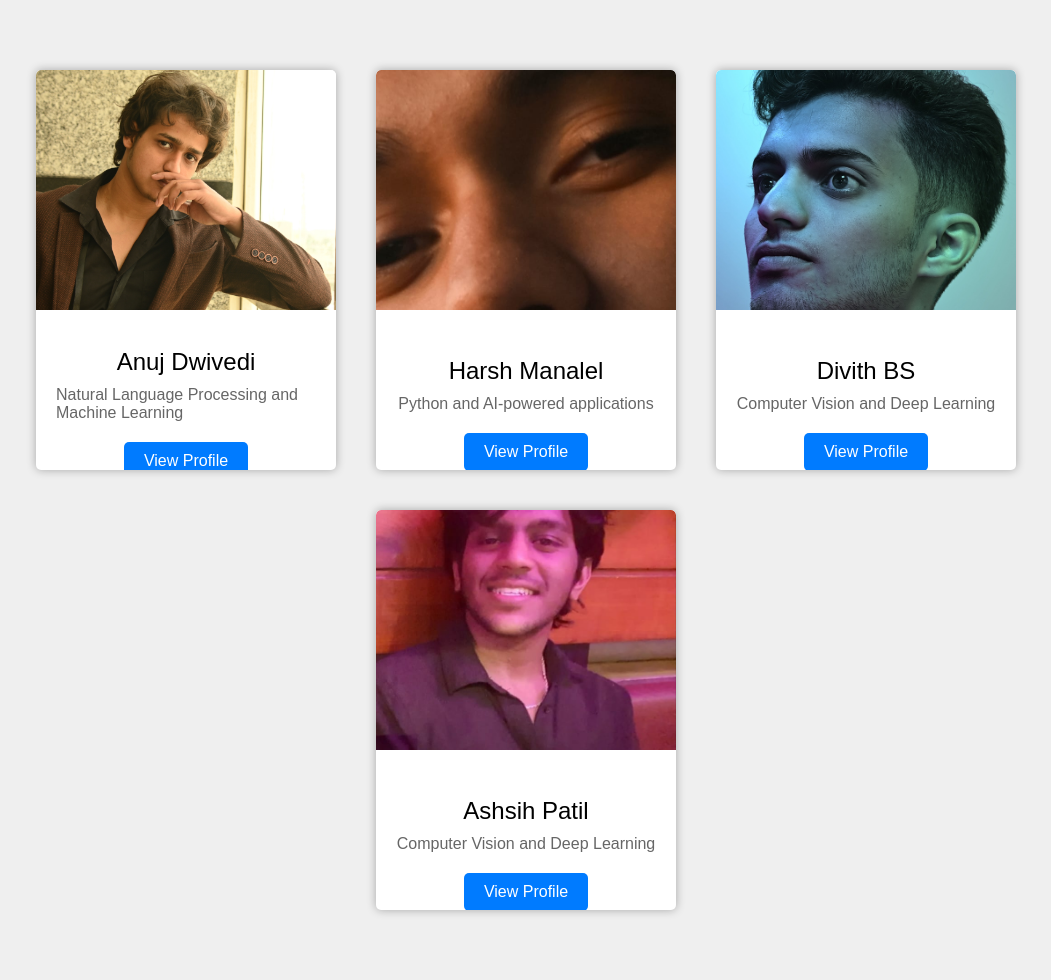
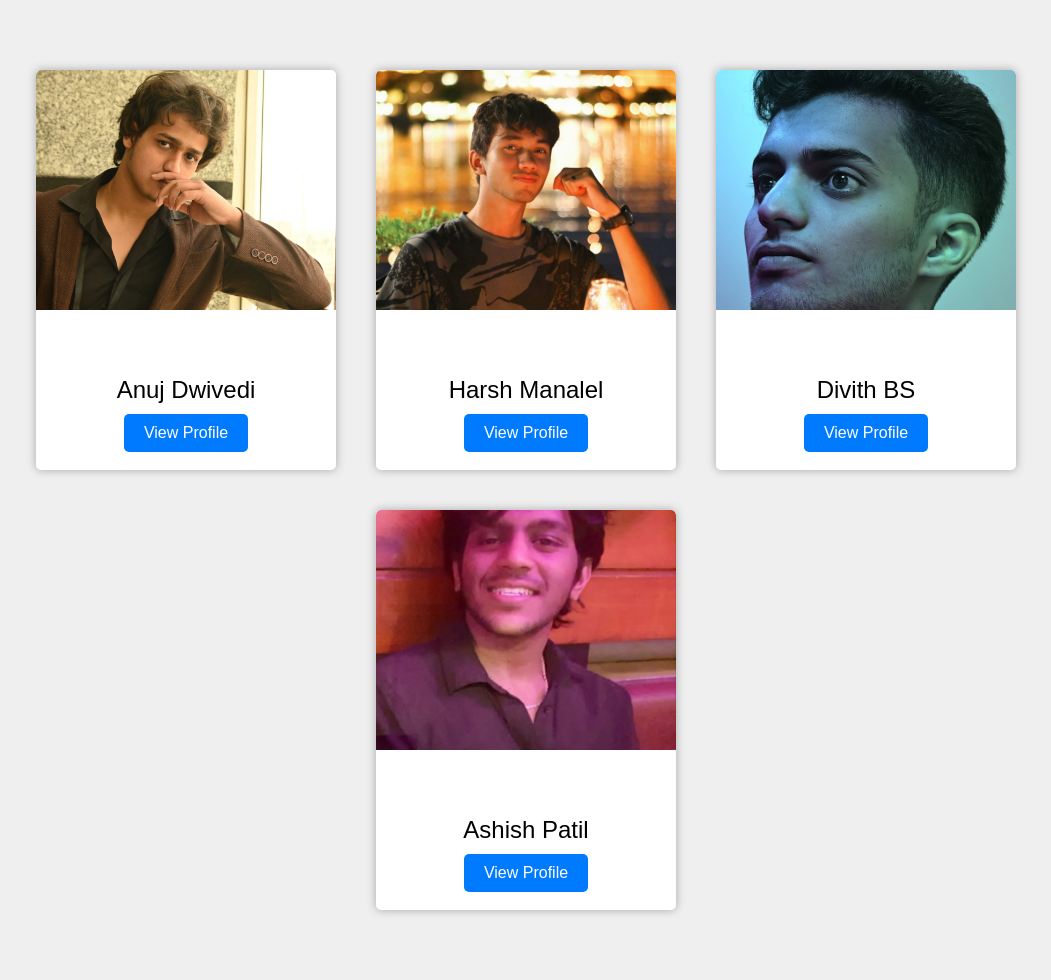
Before and after one commit to ANUJDWIVDI/data-visualization-webapp-flask, a Flask app: page /about in a window 1280 px wide. Shown: the part 92-1072 px from the top of the page, without its empty margins (114-1165 px from the left). Run offline with Flask 2, Linux system fonts and the light colour scheme.

Commit message:
push-up-2

```diff
--- a/templates/about.html
+++ b/templates/about.html
@@ -94,33 +94,33 @@
             <img src="../static/profile/Anuj.jpg" alt="Anuj Dwivedi">
             <div class="profile-details">
                 <div class="profile-name">Anuj Dwivedi</div>
-                <div class="profile-specialization">Natural Language Processing and Machine Learning</div>
-                <a class="profile-link" href="#">View Profile</a>
+
+                <a class="profile-link" href="https://www.projectai.me">View Profile</a>
             </div>
         </div>
         <div class="profile">
-            <img src="../static/profile/harsh.jpeg" alt="Harsh Manalel">
+            <img src="../static/profile/harsh-k.jpeg" alt="Harsh Manalel">
             <div class="profile-details">
                 <div class="profile-name">Harsh Manalel</div>
-                <div class="profile-specialization">Python and AI-powered applications</div>
-                <a class="profile-link" href="#">View Profile</a>
+
+                <a class="profile-link" href="http://linktr.ee/DemonicHM">View Profile</a>
             </div>
         </div>
         <div class="profile">
             <img src="../static/profile/divith.jpg" alt="Divith BS">
             <div class="profile-details">
                 <div class="profile-name">Divith BS</div>
-                <div class="profile-specialization">Computer Vision and Deep Learning</div>
-            <div class="profile-link" href="#">View Profile</a>
+
+            <div class="profile-link" href="https://linktr.ee/divithbs">View Profile</a>
             </div>
         </div>
     </div>
         <div class="profile">
             <img src="../static/profile/ashish.jpg" alt="Divith BS">
             <div class="profile-details">
-                <div class="profile-name">Ashsih Patil</div>
-                <div class="profile-specialization">Computer Vision and Deep Learning</div>
-            <div class="profile-link" href="#">View Profile</a>
+                <div class="profile-name">Ashish Patil</div>
+
+            <div class="profile-link" href="https://linktr.ee/ashishpa222">View Profile</a>
             </div>
         </div>
 </body>
```
Also changed, not shown: static/profile/harsh-k.jpeg (added).
